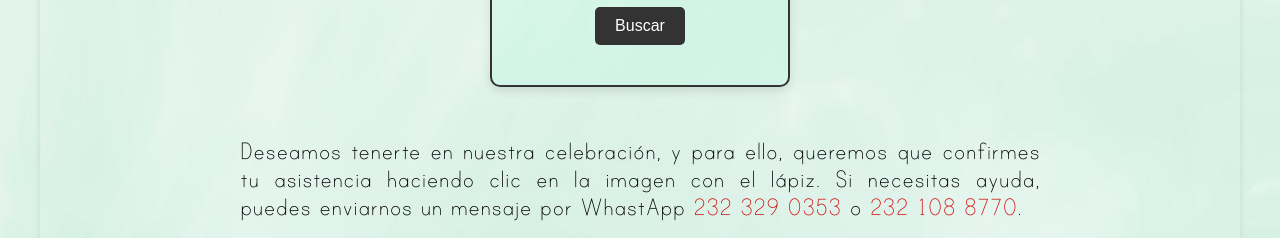
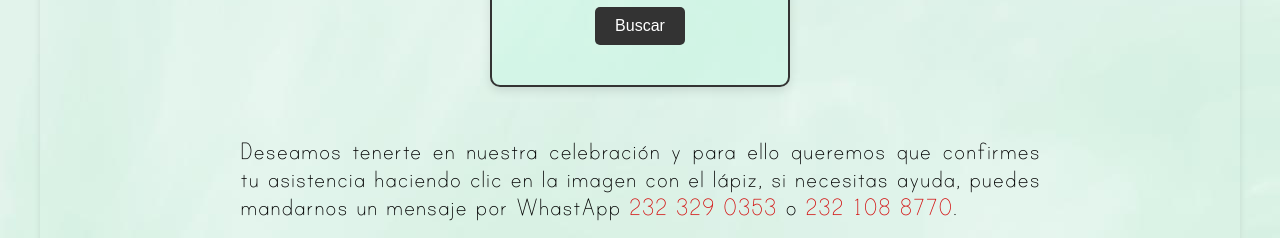
Before and after one commit to Oscar1999-L/Letni_Oscar, a plain HTML site: page index.html in a window 1280 px wide. Shown: the part 1322-1560 px from the top of the page. Drawn offline with Linux system fonts and the light colour scheme.

Commit message:
Update index.html

```diff
--- a/index.html
+++ b/index.html
@@ -57,7 +57,7 @@
 
     <!-- Enlace para confirmar asistencia -->
     <div class="text_body">
-      <p>Deseamos tenerte en nuestra celebración, y para ello, queremos que confirmes tu asistencia haciendo clic en la imagen con el lápiz. Si necesitas ayuda, puedes enviarnos un mensaje por WhastApp <a class='link' href="https://api.whatsapp.com/qr/VTVBPHB52ZMWI1?autoload=1&app_absent=0">232 329 0353</a> o <a class='link' href="https://api.whatsapp.com/qr/VTVBPHB52ZMWI1?autoload=1&app_absent=0">232 108 8770</a>.</p>
+      <p>Deseamos tenerte en nuestra celebración y para ello queremos que confirmes tu asistencia haciendo clic en la imagen con el lápiz, si necesitas ayuda, puedes mandarnos un mensaje por WhastApp <a class='link' href="https://api.whatsapp.com/qr/VTVBPHB52ZMWI1?autoload=1&app_absent=0" target="_blank">232 329 0353</a> o <a class='link' href="https://api.whatsapp.com/qr/VTVBPHB52ZMWI1?autoload=1&app_absent=0" target="_blank">232 108 8770</a>.</p>
     </div>
 
     <div class="presentacion__enlaces">
```
